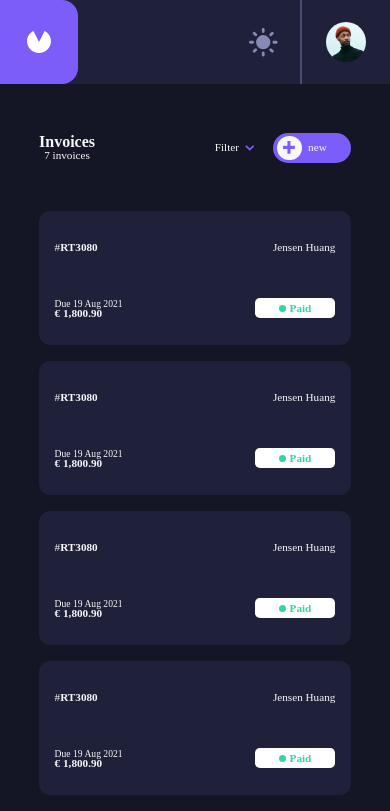
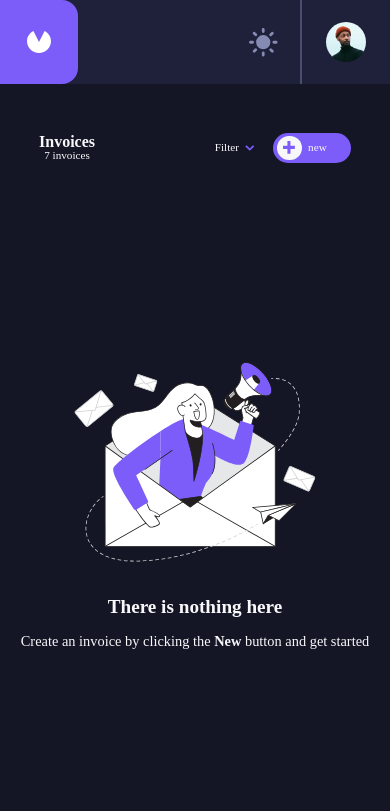
Before and after one commit to VincentDevi/new-cogip, a React (Vite) app: page / in a window 390 px wide. Shown: the top 811 px of the page. Built offline with nearby package versions, Linux system fonts and the light colour scheme.

Commit message:
done responsive for no invoice

```diff
--- a/src/component/AllInvoices/AllInvoices.jsx
+++ b/src/component/AllInvoices/AllInvoices.jsx
@@ -21,8 +21,8 @@ export const AllInvoices = () =>{
     return (
         <div className={style.section}>
             <InvoicesOption/>
-            {/* <NoInvoice/> */}
-            <CardCollection/>
+            <NoInvoice/>
+            {/* <CardCollection/> */}
         </div>
     );
 }
--- a/src/component/AllInvoices/NoInvoice/NoInvoice.jsx
+++ b/src/component/AllInvoices/NoInvoice/NoInvoice.jsx
@@ -3,19 +3,36 @@ import { createUseStyles } from "react-jss";
 
 const useStyle = createUseStyles({
     main:{
-        height:'100%',
+        height:'70vh',
         width: '90vw',
         display:'flex',
         flexDirection: 'column',
+        justifyContent:'center',
         alignItems:'center',
         gap:'2rem',
         color:'#F8F8FB',
+    },
+    section:{
+        width:'100%',
+        height:'100%',
+        display:'flex',
+        flexDirection: 'column',
+        justifyContent:'center',
+        alignItems:'center',
+        gap:'2rem'
     },
     container:{
 
     },
     image:{
 
+    },
+    para:{
+        display:'flex',
+        flexDirection:'column',
+        alignItems:'center',
+        justifyContent:'center',
+        gap:'1rem',
     },
     title:{
         fontWeight: '800',
@@ -28,6 +45,9 @@ const useStyle = createUseStyles({
     },
     new:{
         fontWeight:'800',
+    },
+    '@media (min-width:1024px)':{
+
     }
 });
 
@@ -35,11 +55,15 @@ export const NoInvoice = () =>{
     const style = useStyle();
     return (
         <div className={style.main}>
-            <div className={style.container}>
-                <img className={style.image} src="public/illustration-empty.svg" alt="No invoice" />
-            </div>
-            <p className={style.title}>There is nothing here</p>
-            <p className={style.text}>Create an invoice by clicking the <span className={style.new}>New</span> button and get started </p>
+            <div className={style.section}>
+                <div className={style.container}>
+                    <img className={style.image} src="public/illustration-empty.svg" alt="No invoice" />
+                </div>
+                    <div className={style.para}>
+                        <p className={style.title}>There is nothing here</p>
+                        <p className={style.text}>Create an invoice by clicking the <span className={style.new}>New</span> button and get started </p>
+                    </div>
+                </div>
         </div>
     );
 }
```
